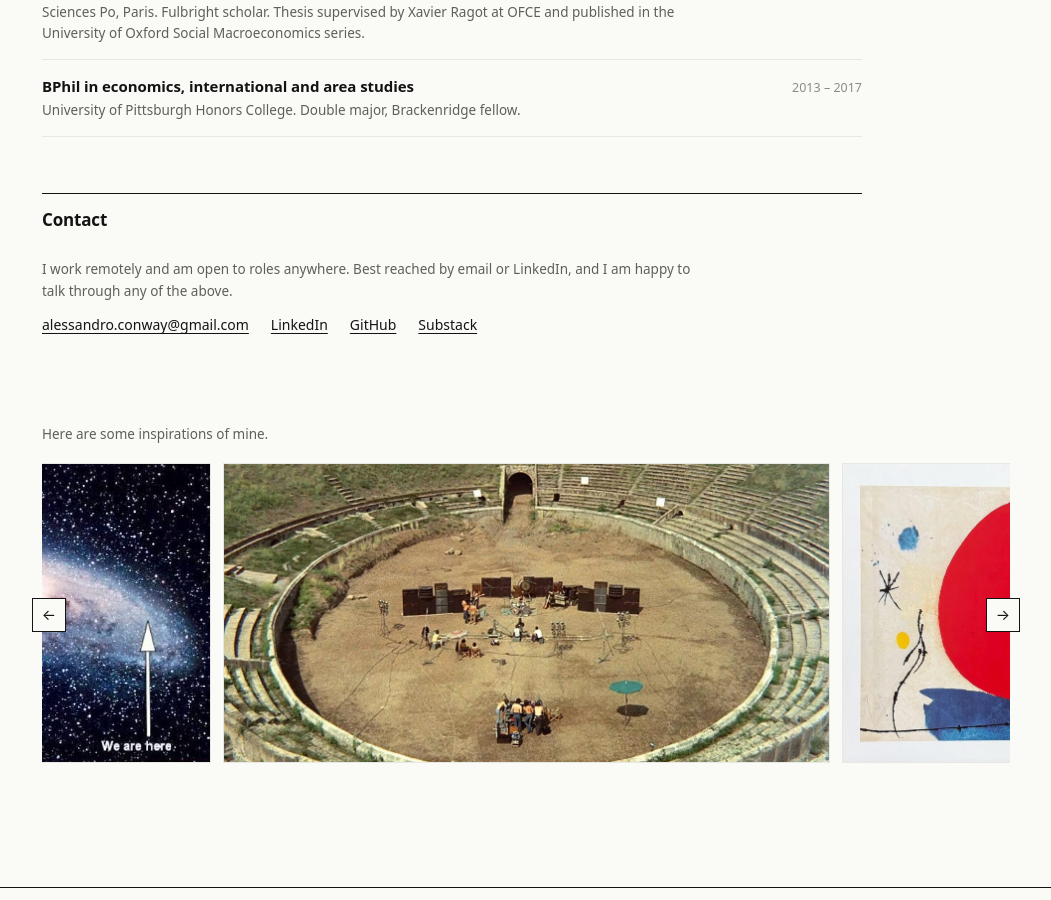
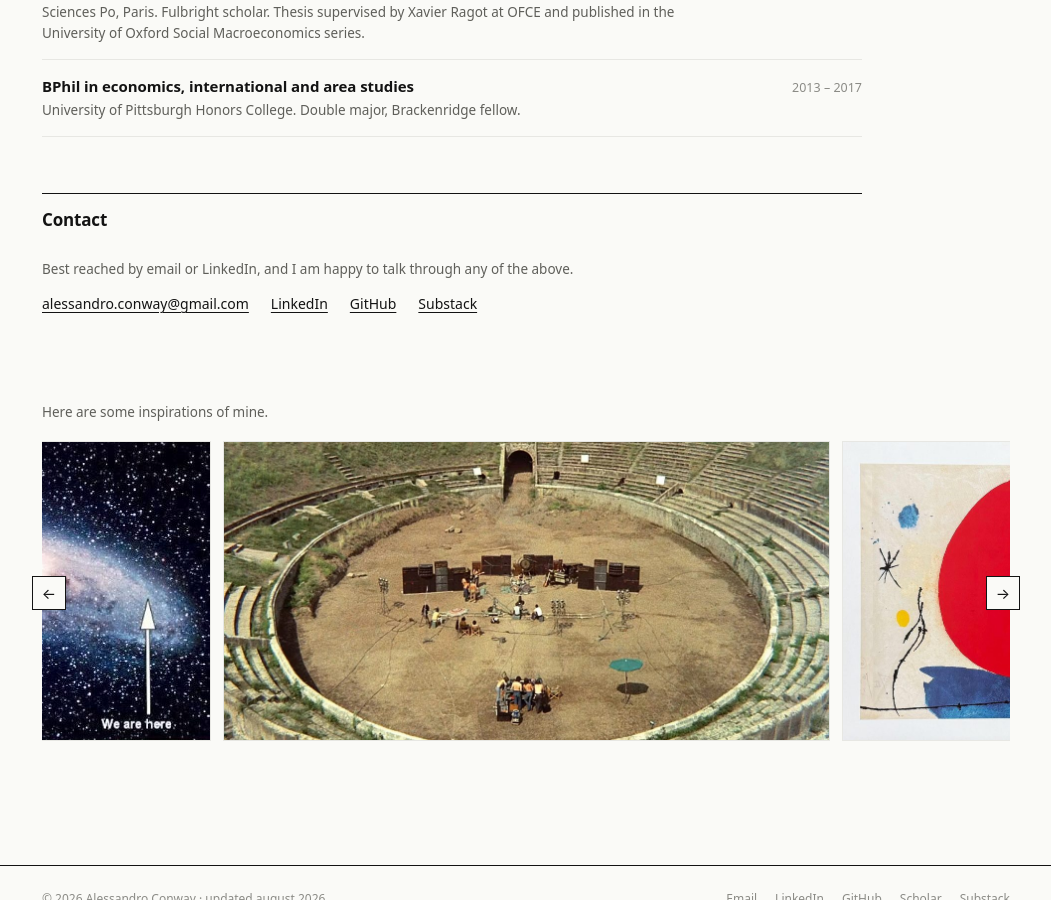
Before and after one commit to conway1521/conway1521.github.io, a Jekyll site: the page built from index.html, in a window 1280 px wide and 900 px high, scrolled down 5881 px. Shown: the whole window, without its empty margins (114-1165 px from the left). Built offline with Jekyll 4.4.1, drawn with Linux system fonts in a browser that asks for light colours.

Commit message:
Remove the remote availability line

```diff
--- a/index.html
+++ b/index.html
@@ -402,7 +402,7 @@ title: null
     </div>
 
     <h3 class="blockhead">Contact</h3>
-    <p class="groupnote">I work remotely and am open to roles anywhere. Best reached by email or LinkedIn, and I am happy to talk through any of the above.</p>
+    <p class="groupnote">Best reached by email or LinkedIn, and I am happy to talk through any of the above.</p>
     <div class="inline-links">
       <a href="mailto:alessandro.conway@gmail.com">alessandro.conway@gmail.com</a>
       <a href="https://www.linkedin.com/in/alessandro-conway/" target="_blank">LinkedIn</a>
```
